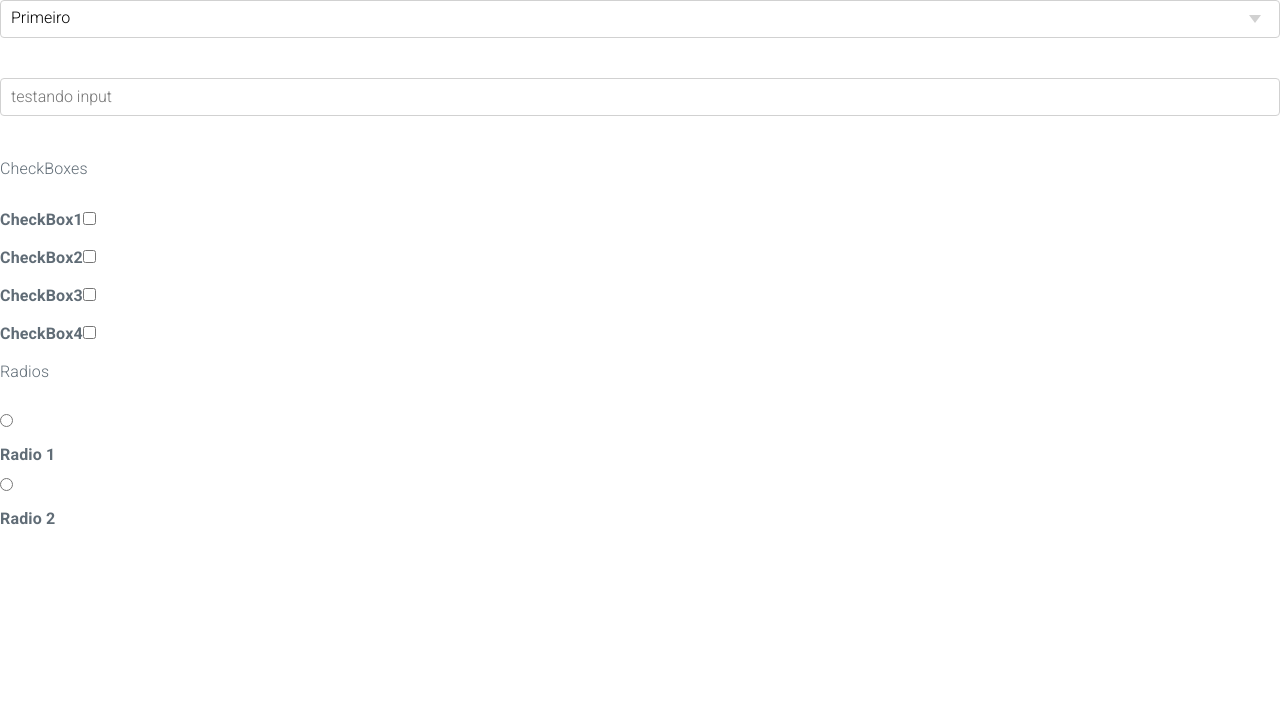
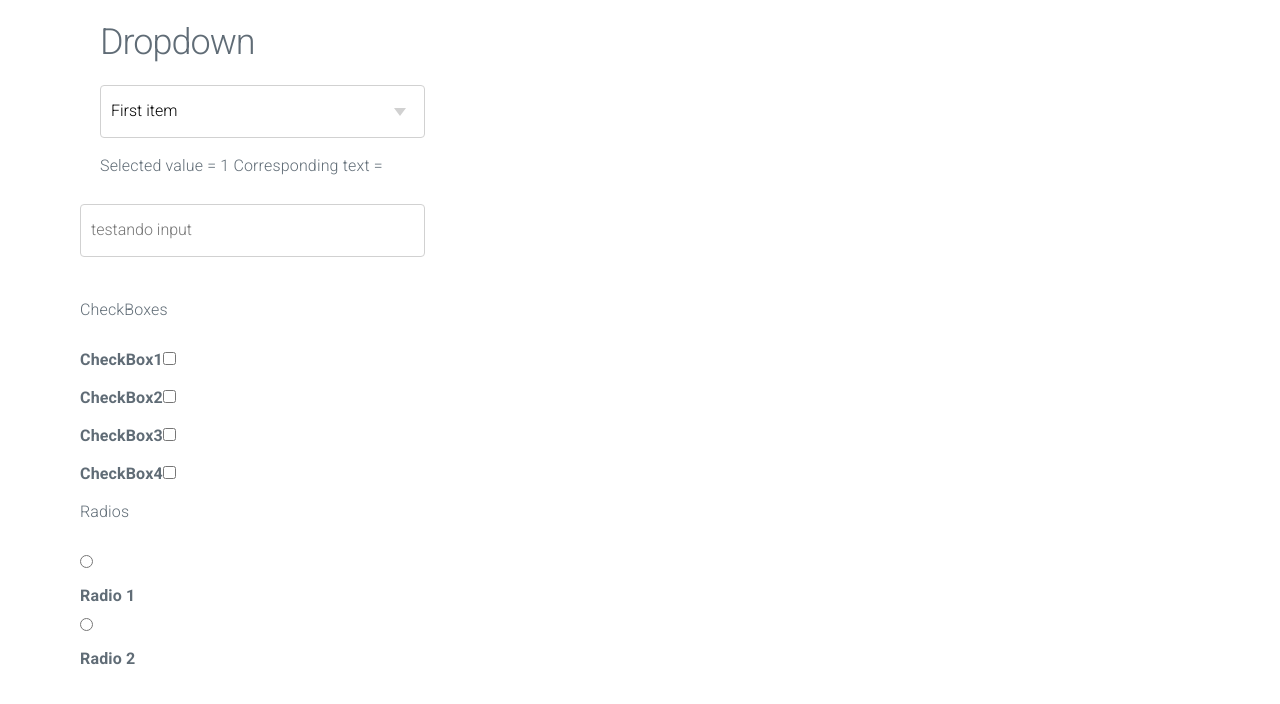
Before and after one commit to claudiobarsante/react-basic-components, a React (Create React App) app: page / in a window 1280 px wide. Shown: the top 704 px of the page. Built offline with nearby package versions, Linux system fonts and the light colour scheme.

Commit message:
dropdown

```diff
--- a/src/Basics.jsx
+++ b/src/Basics.jsx
@@ -1,7 +1,8 @@
 import React, { useState } from 'react';
+import './styles.css';
 
 export default function Basics() {
-	const [valSelect, setValSelect] = useState();
+	const [valSelect, setValSelect] = useState({ optionValue: 1, optionText: '' });
 	const [valInput, setValInput] = useState('');
 	const [isChecked, setIsChecked] = useState({
 		check1: false,
@@ -12,16 +13,15 @@ export default function Basics() {
 	const [radio, setRadio] = useState('');
 
 	const handleChangeSelect = e => {
-		setValSelect(e.target.value);
+		//get item text
+		const index = e.nativeEvent.target.selectedIndex;
+		const text = e.nativeEvent.target[index].text;
+
+		setValSelect({ optionValue: e.target.value, optionText: text });
 	};
 
 	const handleChangeInput = e => {
 		setValInput(e.target.value);
-	};
-
-	const handleClickSelect = e => {
-		const index = e.nativeEvent.target.selectedIndex;
-		console.log('selecionado ', e.nativeEvent.target[index].text);
 	};
 
 	const handleCheck = e => {
@@ -35,13 +35,20 @@ export default function Basics() {
 	};
 
 	return (
-		<div className='App'>
-			<select onChange={handleChangeSelect} onClick={handleClickSelect}>
-				<option value='1'>Primeiro</option>
-				<option value='2'>Segundo</option>
-				<option value='3'>Terceiro</option>
+		<div className='container'>
+			<form>
+				<fieldset>
+					<div className='select-container'>
+						<h2>Dropdown</h2>
+						<select onChange={handleChangeSelect}>
+							<option value='1'>First item</option>
+							<option value='2'>Second item</option>
+							<option value='3'>Third item</option>
 						</select>
-			<p>{valSelect}</p>
+						<p>
+							Selected value = {valSelect.optionValue} Corresponding text = {valSelect.optionText}
+						</p>
+					</div>
 					<input
 						onChange={handleChangeInput}
 						type='text'
@@ -52,19 +59,39 @@ export default function Basics() {
 					<p>CheckBoxes</p>
 					<label>
 						CheckBox1
-				<input type='checkbox' name='check1' onChange={handleCheck} checked={isChecked.check1} />
+						<input
+							type='checkbox'
+							name='check1'
+							onChange={handleCheck}
+							checked={isChecked.check1}
+						/>
 					</label>
 					<label>
 						CheckBox2
-				<input type='checkbox' name='check2' onChange={handleCheck} checked={isChecked.check2} />
+						<input
+							type='checkbox'
+							name='check2'
+							onChange={handleCheck}
+							checked={isChecked.check2}
+						/>
 					</label>
 					<label>
 						CheckBox3
-				<input type='checkbox' name='check3' onChange={handleCheck} checked={isChecked.check3} />
+						<input
+							type='checkbox'
+							name='check3'
+							onChange={handleCheck}
+							checked={isChecked.check3}
+						/>
 					</label>
 					<label>
 						CheckBox4
-				<input type='checkbox' name='check4' onChange={handleCheck} checked={isChecked.check4} />
+						<input
+							type='checkbox'
+							name='check4'
+							onChange={handleCheck}
+							checked={isChecked.check4}
+						/>
 					</label>
 
 					<p>Radios</p>
@@ -88,6 +115,8 @@ export default function Basics() {
 						onChange={handleRadioChange}
 					/>
 					<label for='myRadio2'>Radio 2</label>
+				</fieldset>
+			</form>
 		</div>
 	);
 }
--- /dev/null
+++ b/src/styles.css
@@ -0,0 +1,15 @@
+*,
+*::after,
+*::before {
+	margin: 0;
+	padding: 0;
+	box-sizing: content-box;
+}
+
+.container {
+	display: flex;
+}
+
+.select-container {
+	margin: 20px 20px;
+}
```
Lines whose indentation alone changed are shown as unchanged.
